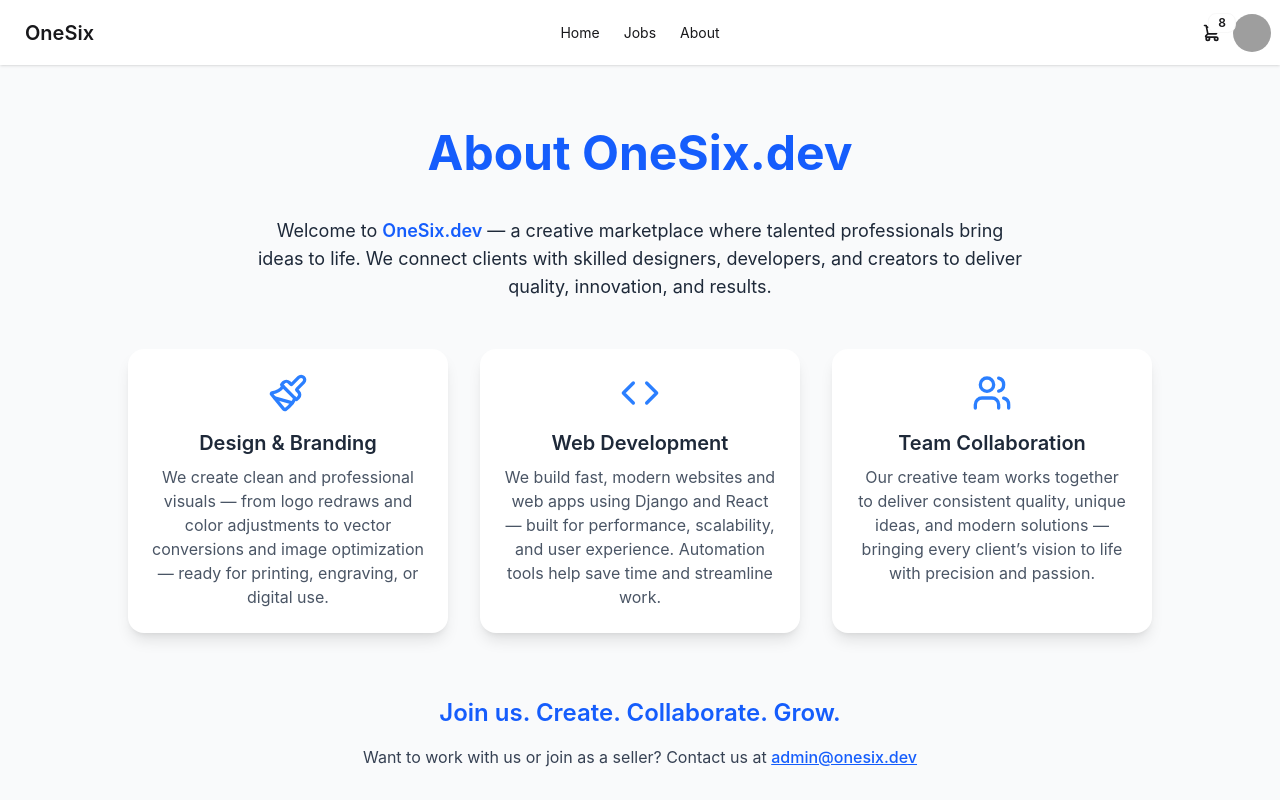
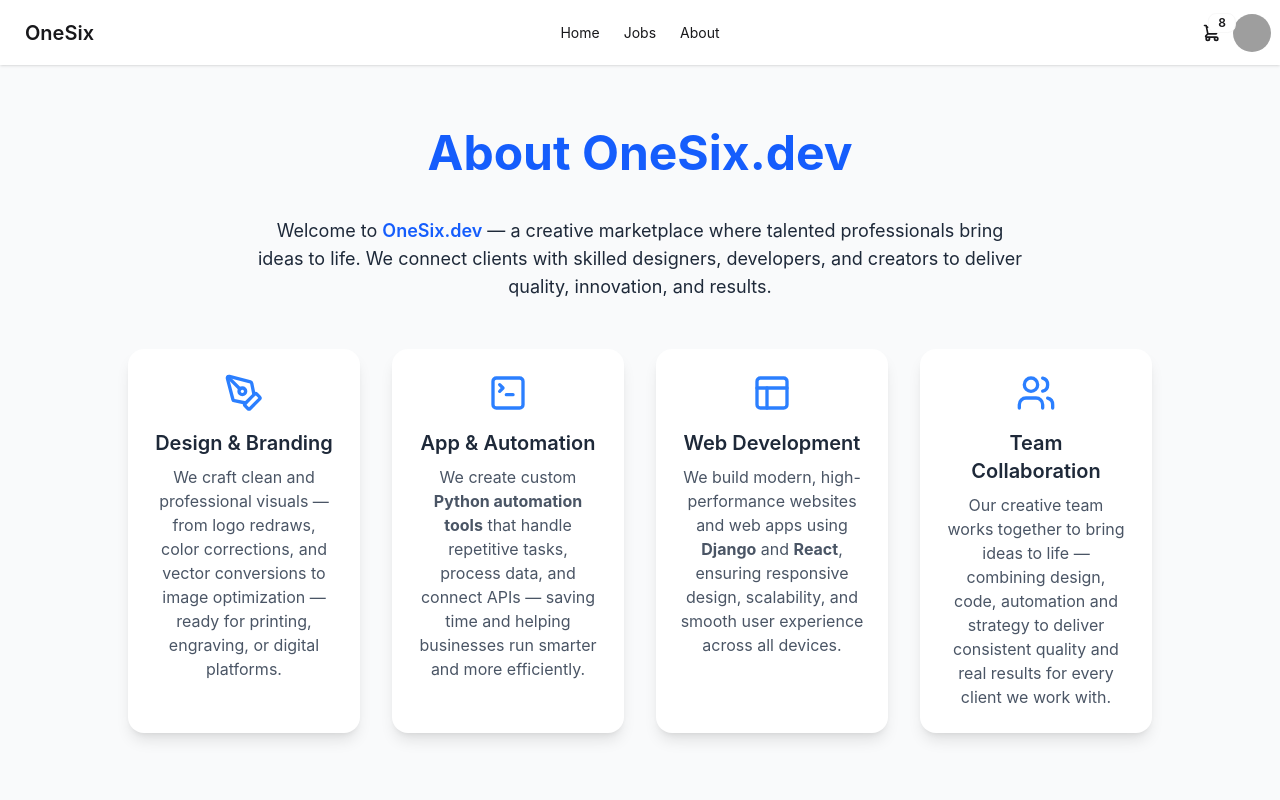
Before and after one commit to mmahmudul7/oneSix-Freelance-Platform-Client, a React (Vite) app: page /about in a window 1280 px wide. Shown: the top 800 px of the page. Built offline with nearby package versions, Linux system fonts and the light colour scheme; grey boxes are pictures that could not be loaded.

Commit message:
Search filter added

```diff
--- a/src/components/Shop/FilterSection.jsx
+++ b/src/components/Shop/FilterSection.jsx
@@ -4,6 +4,8 @@ const FilterSection = ({
   categories,
   selectedCategory,
   handleCategoryChange,
+  searchQuery,
+  handleSearchQuery,
 }) => {
   return (
     <div className="my-8 grid grid-cols-1 md:grid-cols-2 lg:grid-cols-4 gap-6">
@@ -101,6 +103,8 @@ const FilterSection = ({
         </label>
         <input
           type="text"
+          value={searchQuery}
+          onChange={(e) => handleSearchQuery(e.target.value)}
           placeholder="Search jobs ..."
           className="w-full p-2 border rounded-md"
         />
--- a/src/components/Shop/ShopPage.jsx
+++ b/src/components/Shop/ShopPage.jsx
@@ -9,10 +9,13 @@ const ShopPage = () => {
   const [currentPage, setCurrentPage] = useState(1);
   const [priceRange, setPriceRange] = useState([1, 1000]);
   const [selectedCategory, setSelectedCategory] = useState("");
+  const [searchQuery, setSearchQuery] = useState("");
+
   const {jobs, loading, totalPages} = useFetchJobs(
     currentPage,
     priceRange,
-    selectedCategory
+    selectedCategory,
+    searchQuery
   );
 
   const categories = useFetchCategories();
@@ -35,6 +38,7 @@ const ShopPage = () => {
         categories={categories}
         selectedCategory={selectedCategory}
         handleCategoryChange={setSelectedCategory}
+        handleSearchQuery={setSearchQuery}
       />
       <JobList jobs={jobs} loading={loading} />
       <Pagination
--- a/src/hooks/useFetchJobs.js
+++ b/src/hooks/useFetchJobs.js
@@ -1,7 +1,12 @@
 import {useEffect, useState} from "react";
 import apiClient from "../services/api-client";
 
-const useFetchJobs = (currentPage, priceRange, selectedCategory) => {
+const useFetchJobs = (
+  currentPage,
+  priceRange,
+  selectedCategory,
+  searchQuery
+) => {
   const [jobs, setJobs] = useState([]);
   const [loading, setLoading] = useState([]);
   const [totalPages, setTotalPages] = useState(0);
@@ -9,7 +14,7 @@ const useFetchJobs = (currentPage, priceRange, selectedCategory) => {
   useEffect(() => {
     const fetchJobs = async () => {
       setLoading(true);
-      const url = `/jobs/?keyword=&category=${selectedCategory}&min_price=${priceRange[0]}&max_price=${priceRange[1]}&page=${currentPage}`;
+      const url = `/jobs/?keyword=&category=${selectedCategory}&min_price=${priceRange[0]}&max_price=${priceRange[1]}&page=${currentPage}&search=${searchQuery}`;
       try {
         const response = await apiClient.get(url);
         const data = await response.data;
@@ -23,7 +28,7 @@ const useFetchJobs = (currentPage, priceRange, selectedCategory) => {
       }
     };
     fetchJobs();
-  }, [currentPage, priceRange, selectedCategory]);
+  }, [currentPage, priceRange, selectedCategory, searchQuery]);
 
   return {jobs, loading, totalPages};
 };
--- a/src/pages/About.jsx
+++ b/src/pages/About.jsx
@@ -1,5 +1,5 @@
 import {motion} from "framer-motion";
-import {Users, Code, Paintbrush} from "lucide-react";
+import {Users, PanelsTopLeft, SquareTerminal, PenTool} from "lucide-react";
 
 const About = () => {
   return (
@@ -27,18 +27,32 @@ const About = () => {
           deliver quality, innovation, and results.
         </motion.p>
 
-        <div className="grid md:grid-cols-3 gap-8 mt-12">
+        <div className="grid md:grid-cols-2 lg:grid-cols-4 gap-8 mt-12">
           {/* Design & Branding */}
           <motion.div
             whileHover={{scale: 1.05}}
             className="bg-white rounded-2xl shadow-lg p-6 text-center"
           >
-            <Paintbrush className="mx-auto text-blue-500 mb-4" size={40} />
+            <PenTool className="mx-auto text-blue-500 mb-4" size={40} />
             <h3 className="text-xl font-semibold mb-2">Design & Branding</h3>
             <p className="text-gray-600">
-              We create clean and professional visuals — from logo redraws and
-              color adjustments to vector conversions and image optimization —
-              ready for printing, engraving, or digital use.
+              We craft clean and professional visuals — from logo redraws, color
+              corrections, and vector conversions to image optimization — ready
+              for printing, engraving, or digital platforms.
+            </p>
+          </motion.div>
+
+          {/* Python Automation */}
+          <motion.div
+            whileHover={{scale: 1.05}}
+            className="bg-white rounded-2xl shadow-lg p-6 text-center"
+          >
+            <SquareTerminal className="mx-auto text-blue-500 mb-4" size={40} />
+            <h3 className="text-xl font-semibold mb-2">App & Automation</h3>
+            <p className="text-gray-600">
+              We create custom <strong>Python automation tools</strong> that
+              handle repetitive tasks, process data, and connect APIs — saving
+              time and helping businesses run smarter and more efficiently.
             </p>
           </motion.div>
 
@@ -47,12 +61,13 @@ const About = () => {
             whileHover={{scale: 1.05}}
             className="bg-white rounded-2xl shadow-lg p-6 text-center"
           >
-            <Code className="mx-auto text-blue-500 mb-4" size={40} />
+            <PanelsTopLeft className="mx-auto text-blue-500 mb-4" size={40} />
             <h3 className="text-xl font-semibold mb-2">Web Development</h3>
             <p className="text-gray-600">
-              We build fast, modern websites and web apps using Django and React
-              — built for performance, scalability, and user experience.
-              Automation tools help save time and streamline work.
+              We build modern, high-performance websites and web apps using{" "}
+              <strong>Django</strong> and <strong>React</strong>, ensuring
+              responsive design, scalability, and smooth user experience across
+              all devices.
             </p>
           </motion.div>
 
@@ -64,9 +79,9 @@ const About = () => {
             <Users className="mx-auto text-blue-500 mb-4" size={40} />
             <h3 className="text-xl font-semibold mb-2">Team Collaboration</h3>
             <p className="text-gray-600">
-              Our creative team works together to deliver consistent quality,
-              unique ideas, and modern solutions — bringing every client’s
-              vision to life with precision and passion.
+              Our creative team works together to bring ideas to life —
+              combining design, code, automation and strategy to deliver
+              consistent quality and real results for every client we work with.
             </p>
           </motion.div>
         </div>
```
